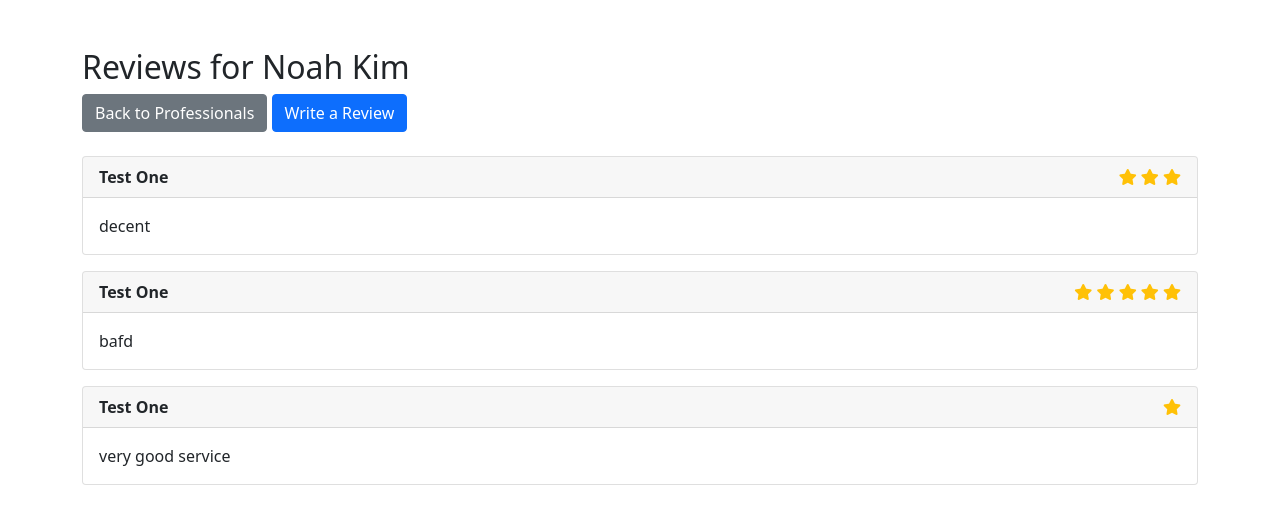
After one commit to eliwiz/easyHome, a Flask app: page /reviews/1 in a window 1280 px wide. The commit adds this page. Shown: the top 524 px of the page. Run offline with Flask 3, Linux system fonts and the light colour scheme; data comes from the database, SQL or seed files in the repository; both versions use the stored data as it was after the commit.

Commit message:
review functionality complete

```diff
--- a/app.py
+++ b/app.py
@@ -280,6 +280,75 @@ def manageJobs():
 def editProf():
     return render_template("editProf.html")
 
+@app.route('/submit_review/<professional_id>', methods=["GET", "POST"])
+@login_required
+def submit_review(professional_id):
+    if request.method == "POST":
+        rating = request.form.get("rating")
+        comment = request.form.get("comment")
+
+        # Validate the rating
+        try:
+            rating = int(rating)
+            if rating < 1 or rating > 5:
+                flash("Rating must be between 1 and 5", "danger")
+                return redirect(request.url)
+        except ValueError:
+            flash("Invalid rating value", "danger")
+            return redirect(request.url)
+
+        # Get the professional's user_id
+        professional = get_professional_by_id(professional_id)
+        if not professional:
+            flash("Professional not found", "danger")
+            return redirect(url_for('professionals'))
+
+        # Add the review
+        if add_review(current_user.id, professional_id, rating, comment):
+            flash("Review submitted successfully", "success")
+            return redirect(url_for('professionals'))
+        else:
+            flash("Failed to submit review", "danger")
+            return redirect(request.url)
+
+    # GET request - show the form
+    professional = get_professional_by_id(professional_id)
+    if not professional:
+        flash("Professional not found", "danger")
+        return redirect(url_for('professionals'))
+
+    return render_template("submit_review.html", prof=professional)
+
+@app.route('/reviews/<professional_id>')
+def view_reviews(professional_id):
+    try:
+        professional = get_professional_by_id(professional_id)
+        if not professional:
+            flash("Professional not found", "danger")
+            return redirect(url_for('professionals'))
+
+        conn = sqlite3.connect('database.db')
+        conn.row_factory = sqlite3.Row
+        c = conn.cursor()
+
+        c.execute("""
+            SELECT r.*, u.first_name, u.last_name
+            FROM reviews r
+            JOIN users u ON r.customer_id = u.id
+            WHERE r.professional_id = ?
+            ORDER BY r.id DESC
+        """, (professional_id,))
+
+        reviews = [dict(row) for row in c.fetchall()]
+        return render_template('reviews.html', professional=professional, reviews=reviews)
+    except sqlite3.Error as e:
+        print(f"Error retrieving reviews: {e}")
+        flash("An error occurred while retrieving reviews", "danger")
+        return redirect(url_for('professionals'))
+    finally:
+        if conn:
+            conn.close()
+
 #Unimportant pages, likely to get cut at end
 @app.route('/full', methods=["GET", "POST"])
 def indexfull():
@@ -290,6 +359,48 @@ def test():
     return render_template("test.html")
 
 #FUNCTIONS
+def get_professional_by_id(professional_id):
+    try:
+        conn = sqlite3.connect('database.db')
+        conn.row_factory = sqlite3.Row
+        c = conn.cursor()
+
+        c.execute("""
+            SELECT professionals.*, users.first_name, users.last_name
+            FROM professionals
+            JOIN users ON professionals.user_id = users.id
+            WHERE professionals.id = ?
+        """, (professional_id,))
+
+        row = c.fetchone()
+        return dict(row) if row else None
+    except sqlite3.Error as e:
+        print(f"Error retrieving professional: {e}")
+        return None
+    finally:
+        if conn:
+            conn.close()
+
+def get_professional_rating(professional_id):
+    try:
+        conn = sqlite3.connect('database.db')
+        c = conn.cursor()
+
+        c.execute("""
+            SELECT AVG(rating) as avg_rating
+            FROM reviews
+            WHERE professional_id = ?
+        """, (professional_id,))
+
+        result = c.fetchone()
+        return round(result[0], 1) if result[0] is not None else "No ratings"
+    except sqlite3.Error as e:
+        print(f"Error getting rating: {e}")
+        return "Error"
+    finally:
+        if conn:
+            conn.close()
+
 def check_columns():
     conn = sqlite3.connect('database.db')
     c = conn.cursor()
@@ -323,17 +434,39 @@ def get_professionals():
         conn.row_factory = sqlite3.Row
         c = conn.cursor()
 
-        c.execute("SELECT * FROM users WHERE user_type='professional'")
+        # Get professionals with their details
+        c.execute("""
+            SELECT u.id as user_id, u.first_name, u.last_name, u.town, u.zip_code,
+                   p.id as prof_id, p.profession, p.hourly_cost, p.description
+            FROM users u
+            JOIN professionals p ON u.id = p.user_id
+            WHERE u.user_type = 'professional'
+        """)
         professionals = [dict(row) for row in c.fetchall()]
+
+        # Add ratings for each professional
+        for prof in professionals:
+            c.execute("""
+                SELECT AVG(rating) as avg_rating, COUNT(id) as review_count
+                FROM reviews
+                WHERE professional_id = ?
+            """, (prof['prof_id'],))
+
+            rating_data = c.fetchone()
+            if rating_data:
+                prof['avg_rating'] = round(rating_data['avg_rating'], 1) if rating_data['avg_rating'] else 0
+                prof['review_count'] = rating_data['review_count']
+            else:
+                prof['avg_rating'] = 0
+                prof['review_count'] = 0
 
         return professionals
     except sqlite3.Error as e:
-        print(f"Error retrieving users: {e}")
+        print(f"Error retrieving professionals: {e}")
         return []
     finally:
         if conn:
             conn.close()
-
 
 def get_user_by_id(user_id):
     try:
--- a/database.py
+++ b/database.py
@@ -43,7 +43,7 @@ def init_db():
                   professional_id INTEGER NOT NULL,
                   rating INTEGER CHECK(rating BETWEEN 1 AND 5) NOT NULL,
                   comment TEXT,
-                  FOREIGN KEY (user_id) REFERENCES users(id),
+                  FOREIGN KEY (customer_id) REFERENCES users(id),
                   FOREIGN KEY (professional_id) REFERENCES professionals(id)
             )
         """)
--- a/templates/base.html
+++ b/templates/base.html
@@ -200,6 +200,8 @@
   <script src="https://cdn.jsdelivr.net/npm/bootstrap@5.2.3/dist/js/bootstrap.bundle.min.js"
     integrity="sha384-kenU1KFdBIe4zVF0s0G1M5b4hcpxyD9F7jL+jjXkk+Q2h455rYXK/7HAuoJl+0I4"
     crossorigin="anonymous"></script>
+    <link rel="stylesheet" href="https://cdnjs.cloudflare.com/ajax/libs/font-awesome/5.15.4/css/all.min.css">
+
 </body>
 
 </html>
--- /dev/null
+++ b/templates/reviews.html
@@ -0,0 +1,50 @@
+<!DOCTYPE html>
+<html lang="en">
+<head>
+    <meta charset="UTF-8">
+    <meta name="viewport" content="width=device-width, initial-scale=1.0">
+    <title>Reviews for {{ professional.first_name }} {{ professional.last_name }}</title>
+    <link href="https://cdn.jsdelivr.net/npm/bootstrap@5.1.3/dist/css/bootstrap.min.css" rel="stylesheet">
+    <link rel="stylesheet" href="https://cdnjs.cloudflare.com/ajax/libs/font-awesome/5.15.4/css/all.min.css">
+</head>
+<body>
+    <div class="container mt-5">
+        <div class="row mb-4">
+            <div class="col-md-12">
+                <h2>Reviews for {{ professional.first_name }} {{ professional.last_name }}</h2>
+                <a href="{{ url_for('professionals') }}" class="btn btn-secondary">Back to Professionals</a>
+                <a href="{{ url_for('submit_review', professional_id=professional.id) }}" class="btn btn-primary">Write a Review</a>
+            </div>
+        </div>
+
+        {% if reviews %}
+            <div class="row">
+                {% for review in reviews %}
+                    <div class="col-md-12 mb-3">
+                        <div class="card">
+                            <div class="card-header d-flex justify-content-between align-items-center">
+                                <div>
+                                    <strong>{{ review.first_name }} {{ review.last_name }}</strong>
+                                </div>
+                                <div class="text-warning">
+                                    {% for i in range(review.rating) %}
+                                        <i class="fas fa-star"></i>
+                                    {% endfor %}
+                                </div>
+                            </div>
+                            <div class="card-body">
+                                <p class="card-text">{{ review.comment }}</p>
+                            </div>
+                        </div>
+                    </div>
+                {% endfor %}
+            </div>
+        {% else %}
+            <div class="alert alert-info">
+                No reviews yet for this professional.
+            </div>
+        {% endif %}
+    </div>
+    <script src="https://cdn.jsdelivr.net/npm/bootstrap@5.1.3/dist/js/bootstrap.bundle.min.js"></script>
+</body>
+</html>
```
Also changed, not shown: templates/professionals.html (+35 -3 lines), templates/submit_review.html (added, +47 -0 lines), database.db.
